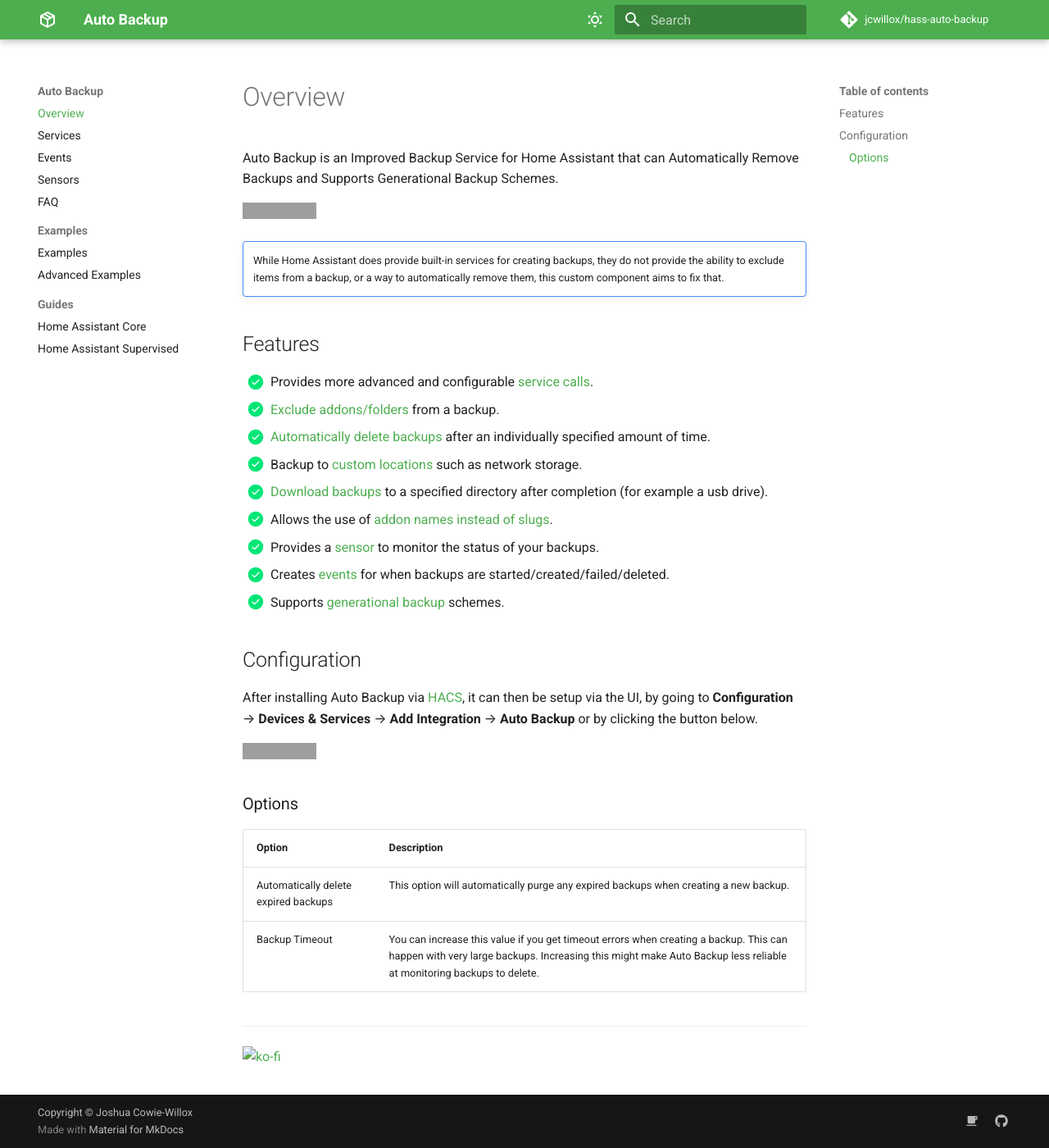
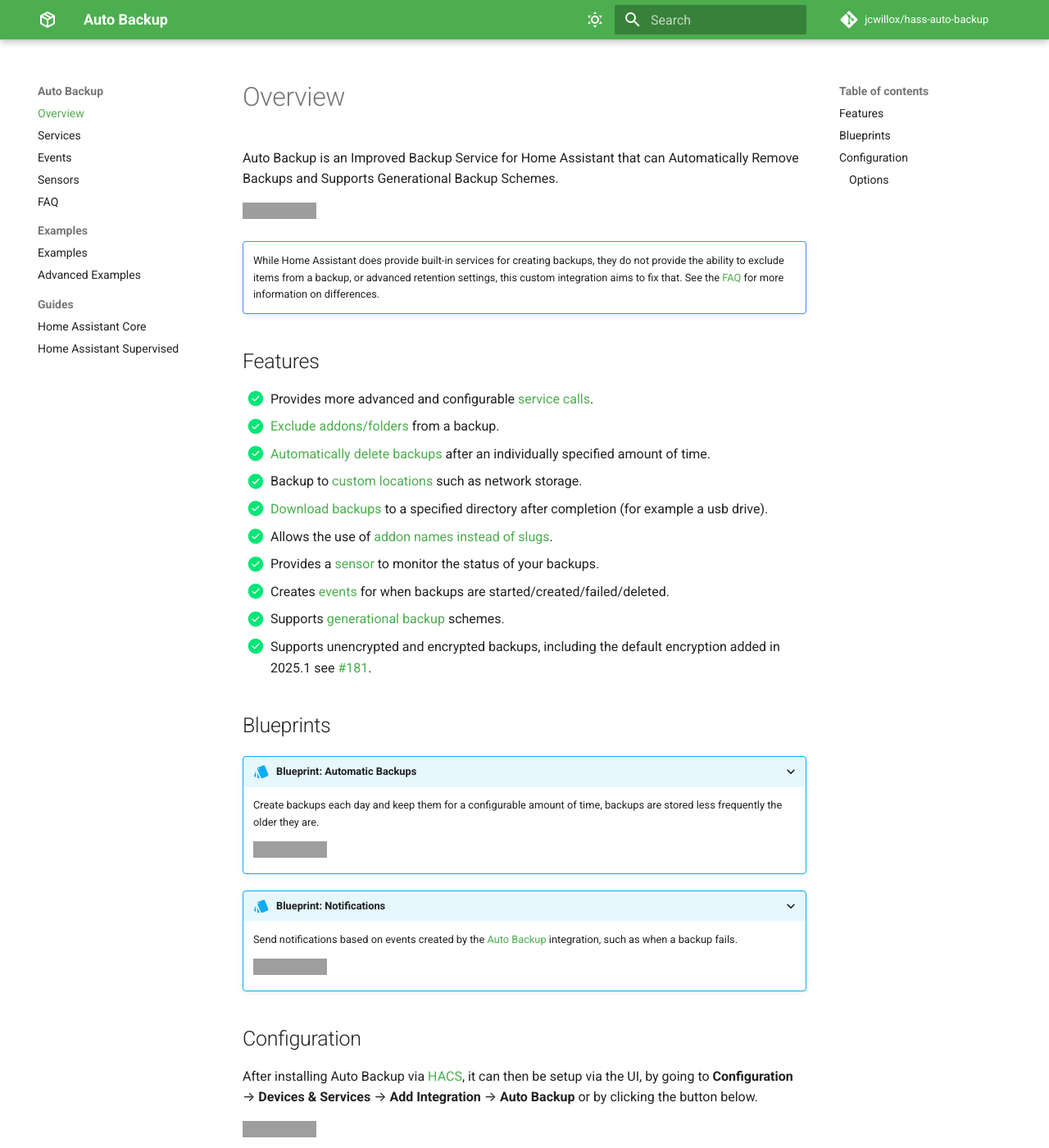
Before and after one commit to jcwillox/hass-auto-backup, an MkDocs documentation site: the page built from docs/index.md, in a window 1280 px wide and 1400 px high. Shown: the whole window at 82% size. Built offline with MkDocs 1.6.1 and Material for MkDocs 9.7.7, drawn with Linux system fonts in a browser that asks for light colours; comment, search, counter and statistics services are not loaded; grey boxes are pictures that could not be loaded.

Commit message:
docs: update features section and add blueprints list

```diff
--- a/docs/index.md
+++ b/docs/index.md
@@ -6,19 +6,34 @@
 
 !!! important ""
 
-    While Home Assistant does provide built-in services for creating backups, they do not provide the ability to exclude items from a backup, or a way to automatically remove them, this custom component aims to fix that.
+    While Home Assistant does provide built-in services for creating backups, they do not provide the ability to exclude items from a backup, or advanced retention settings, this custom integration aims to fix that. See the [FAQ](faq.md) for more information on differences.
 
 ## Features
 
-- [x] Provides more advanced and configurable [service calls](services.md).
-- [x] [Exclude addons/folders](services.md) from a backup.
-- [x] [Automatically delete backups](services.md#keep-days) after an individually specified amount of time.
-- [x] Backup to [custom locations](services.md#custom-locations) such as network storage.
-- [x] [Download backups](services.md#download-path) to a specified directory after completion (for example a usb drive).
-- [x] Allows the use of [addon names instead of slugs](services.md#addon-and-folder-names).
-- [x] Provides a [sensor](sensors.md) to monitor the status of your backups.
-- [x] Creates [events](events.md) for when backups are started/created/failed/deleted.
-- [x] Supports [generational backup](advanced-examples.md#generational-backups) schemes.
+-   [x] Provides more advanced and configurable [service calls](services.md).
+-   [x] [Exclude addons/folders](services.md) from a backup.
+-   [x] [Automatically delete backups](services.md#keep-days) after an individually specified amount of time.
+-   [x] Backup to [custom locations](services.md#custom-locations) such as network storage.
+-   [x] [Download backups](services.md#download-path) to a specified directory after completion (for example a usb drive).
+-   [x] Allows the use of [addon names instead of slugs](services.md#addon-and-folder-names).
+-   [x] Provides a [sensor](sensors.md) to monitor the status of your backups.
+-   [x] Creates [events](events.md) for when backups are started/created/failed/deleted.
+-   [x] Supports [generational backup](advanced-examples.md#generational-backups) schemes.
+-   [x] Supports unencrypted and encrypted backups, including the default encryption added in 2025.1 see [#181](https://github.com/jcwillox/hass-auto-backup/issues/181).
+
+## Blueprints
+
+???+ blueprint "Blueprint: Automatic Backups"
+
+    Create backups each day and keep them for a configurable amount of time, backups are stored less frequently the older they are.
+
+    [![Open your Home Assistant instance and show the blueprint import dialog with a specific blueprint pre-filled.](https://my.home-assistant.io/badges/blueprint_import.svg)](https://my.home-assistant.io/redirect/blueprint_import/?blueprint_url=https%3A//raw.githubusercontent.com/jcwillox/home-assistant-blueprints/main/automation/automatic_backups.yaml)
+
+???+ blueprint "Blueprint: Notifications"
+
+    Send notifications based on events created by the [Auto Backup](https://jcwillox.github.io/hass-auto-backup) integration, such as when a backup fails.
+
+    [![Open your Home Assistant instance and show the blueprint import dialog with a specific blueprint pre-filled.](https://my.home-assistant.io/badges/blueprint_import.svg)](https://my.home-assistant.io/redirect/blueprint_import/?blueprint_url=https%3A//raw.githubusercontent.com/jcwillox/home-assistant-blueprints/main/automation/notify_auto_backup.yaml)
 
 ## Configuration
 
```
